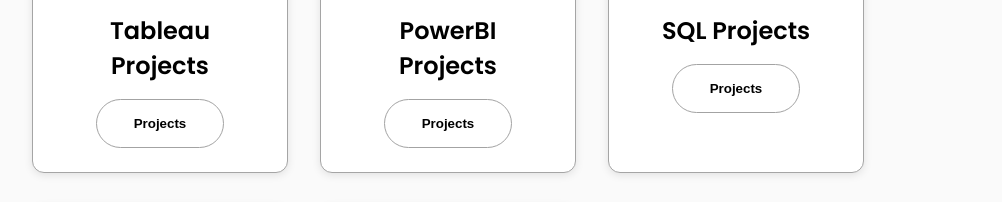
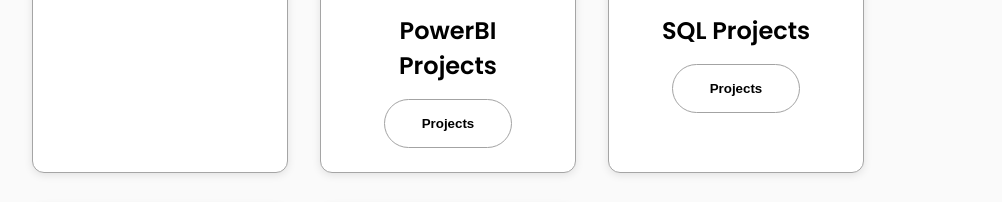
Before and after one commit to prathimay2k/prathima.github.io, a plain HTML site: page index.html in a window 1280 px wide. Shown: the part 2211-2413 px from the top of the page, without its empty margins (192-1194 px from the left). Drawn offline with Linux system fonts and the light colour scheme.

Commit message:
Update index.html

```diff
--- a/index.html
+++ b/index.html
@@ -144,15 +144,7 @@
                  onerror="this.onerror=null; this.src='https://www.onetrust.com/content/dam/onetrust/brand/content/graphic/thumbnail/integrations/OT-integrations-logo-tableau.png';"
               />
             </div>
-            <h2 class="experience-sub-title project-title">Tableau Projects</h2>
-            <div class="btn-container">
-              <button
-                class="btn btn-color-2 project-btn"
-                onclick="location.href='tableau-projects.html'"
-              >
-                Projects
-              </button>
-            </div>
+
           </div>
 
            <div class="details-container color-container">
```
